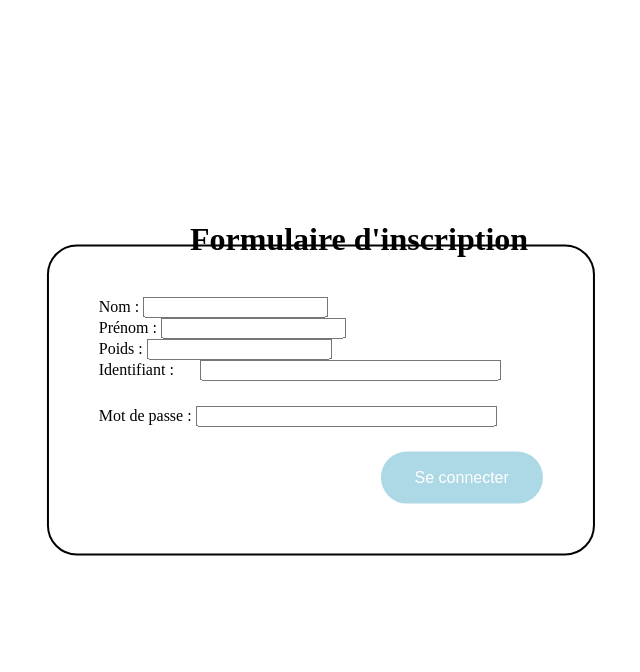
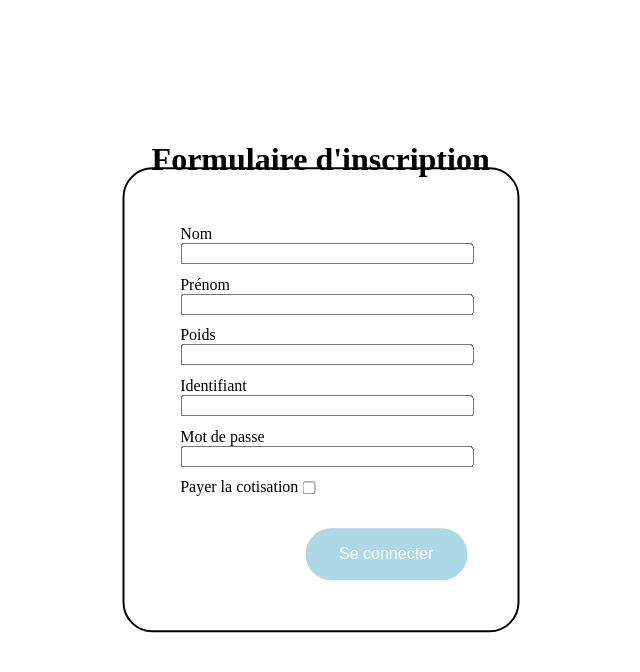
Before and after one commit to RomainMartins45/SAE_BD_Martins_Rabier, a Flask app: template tuto-flask/tuto/templates/page_inscription.html in a window 1280 px wide. Shown: the top 672 px of the page, without its empty margins (322-962 px from the left). Run offline with Flask 2, Linux system fonts and the light colour scheme; the template is opened without the code that fills it, so the values that code supplies are empty.

Commit message:
page inscription et connexion

```diff
--- a/tuto-flask/tuto/static/connexion.css
+++ b/tuto-flask/tuto/static/connexion.css
@@ -44,7 +44,7 @@ fieldset{
     cursor: pointer;
     padding: 15px 32px;
     text-align: center;
-    display: inline-block;
+    /* display: inline-block; */
     font-size: 16px;
 }
 
--- a/tuto-flask/tuto/static/inscription.css
+++ b/tuto-flask/tuto/static/inscription.css
@@ -8,13 +8,9 @@ form{
 #titre{
     text-align: center;
     position: absolute;
-    margin-right: 100px;
-    top: 25%;
-    left : 40%;
-}
-
-#motdepasse{
-    margin-top: 25px;
+    /* margin-right: 100px;  */
+    top: 15%;
+    left : 37%;
 }
 
 fieldset{
@@ -24,11 +20,11 @@ fieldset{
     border : solid 2px black;
 }
 
-#connexion{
+#inscription{
     margin-top: 25px;
     float: right;
     cursor: pointer;
-    border : solid 2px lightblue;
+    border : solid 2px #add8e6;
     border-radius: 30px;
     color: white;
     padding: 15px 32px;
@@ -39,15 +35,14 @@ fieldset{
 }
 
 fieldset > div{
-    margin-right: 50px;
-    width: 110%
+    display: flex;
+    flex-direction: column;
+    padding: 2%;
+    width: 100%
+
 }
 
-#mdp{
-    width: 60%;
+#payement-coti{
+    display: flex;
+    flex-direction: row;
 }
-
-#identifiant{
-    margin-left: 22px;
-    width: 60%;
-}
--- a/tuto-flask/tuto/templates/accueil.html
+++ b/tuto-flask/tuto/templates/accueil.html
@@ -1,5 +1,5 @@
 <!DOCTYPE html>
-<html>
+<html lang="fr">
 <head>
     <meta charset='utf-8'>
     <meta http-equiv='X-UA-Compatible' content='IE=edge'>
@@ -14,7 +14,7 @@
             <ul>
                 <li><a href="#">Accueil</a></li>
                 <li><a href="#">Reserver</a></li>
-                <li><a href="#">?????</a></li>
+                <li><a href="#">Poneys</a></li>
                 <li><a href="#">About</a></li>
                 <li><a href="#">Log In</a></li>
                 <li><a href="#">Register</a></li>
--- a/tuto-flask/tuto/templates/page_connexion.html
+++ b/tuto-flask/tuto/templates/page_connexion.html
@@ -1,5 +1,5 @@
 <!DOCTYPE html>
-<html>
+<html lang="fr">
     <head>
         <title>Page de connexion</title>
         <meta charset="utf-8">
--- a/tuto-flask/tuto/templates/page_inscription.html
+++ b/tuto-flask/tuto/templates/page_inscription.html
@@ -1,7 +1,7 @@
 <!DOCTYPE html>
-<html>
+<html lang="fr">
     <head>
-        <title>Page de connexion</title>
+        <title>Page d'inscription</title>
         <meta charset="utf-8">
         <link rel="stylesheet" href="../static/inscription.css">
     </head>
@@ -10,26 +10,30 @@
         <form id="form-connexion">
             <fieldset>
                 <div>
-                    <label>Nom : </label>
-                    <input type=”text” id="nom" name=”identifiant” class="zonetext" required>
+                    <label>Nom</label>
+                    <input type=”text” id="nom" name=”nom” required>
                 </div>
                 <div>
-                    <label>Prénom : </label>
-                    <input type=”text” id="prenom" name=”identifiant” class="zonetext" required>
+                    <label>Prénom</label>
+                    <input type=”text” id="prenom" name=”prenom” required>
                 </div>
                 <div>
-                    <label>Poids : </label>
-                    <input type=”” id="poids" name=”identifiant” required>
+                    <label>Poids</label>
+                    <input type=”number” id="poids" name=”poids” required>
                 </div>
                 <div>
-                    <label>Identifiant : </label>
-                    <input type=”text” id="identifiant" name=”identifiant” class="zonetext" required>
+                    <label>Identifiant</label>
+                    <input type=”text” id="identifiant" name=”identifiant” required>
                 </div>
                 <div id="motdepasse">
-                    <label>Mot de passe :</label>
-                    <input type=”password” id="mdp" name=”mdp” class="zonetext" required>
+                    <label>Mot de passe</label>
+                    <input type=”password” id="mdp" name=”mdp” required>
                 </div>
-                <input type="submit" value="Se connecter" id="connexion">
+                <div id="payement-coti">
+                    <label>Payer la cotisation</label>
+                    <input type="checkbox" id="cotisation" name="paye-coti">
+                </div>
+                <input type="submit" value="Se connecter" id="inscription">
                 <p id="access"></p>
             </fieldset>
         </form>
```
